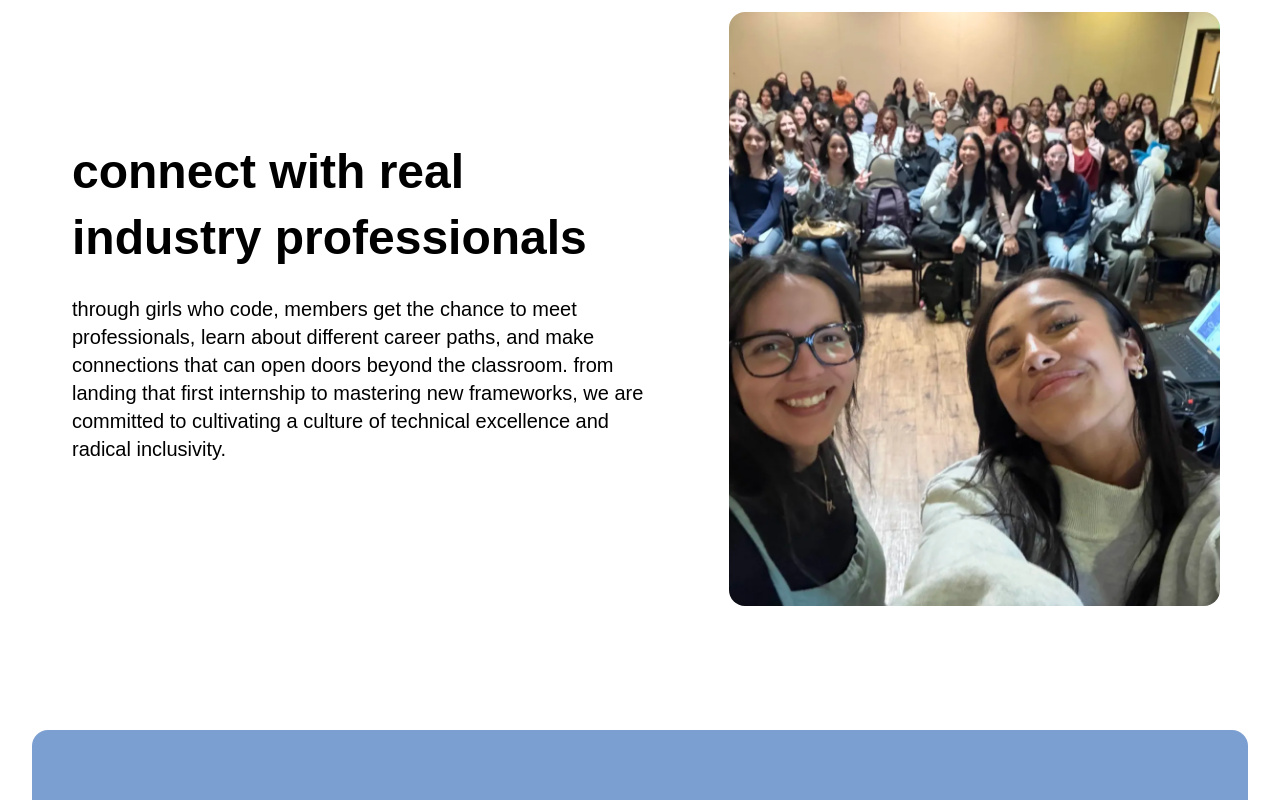
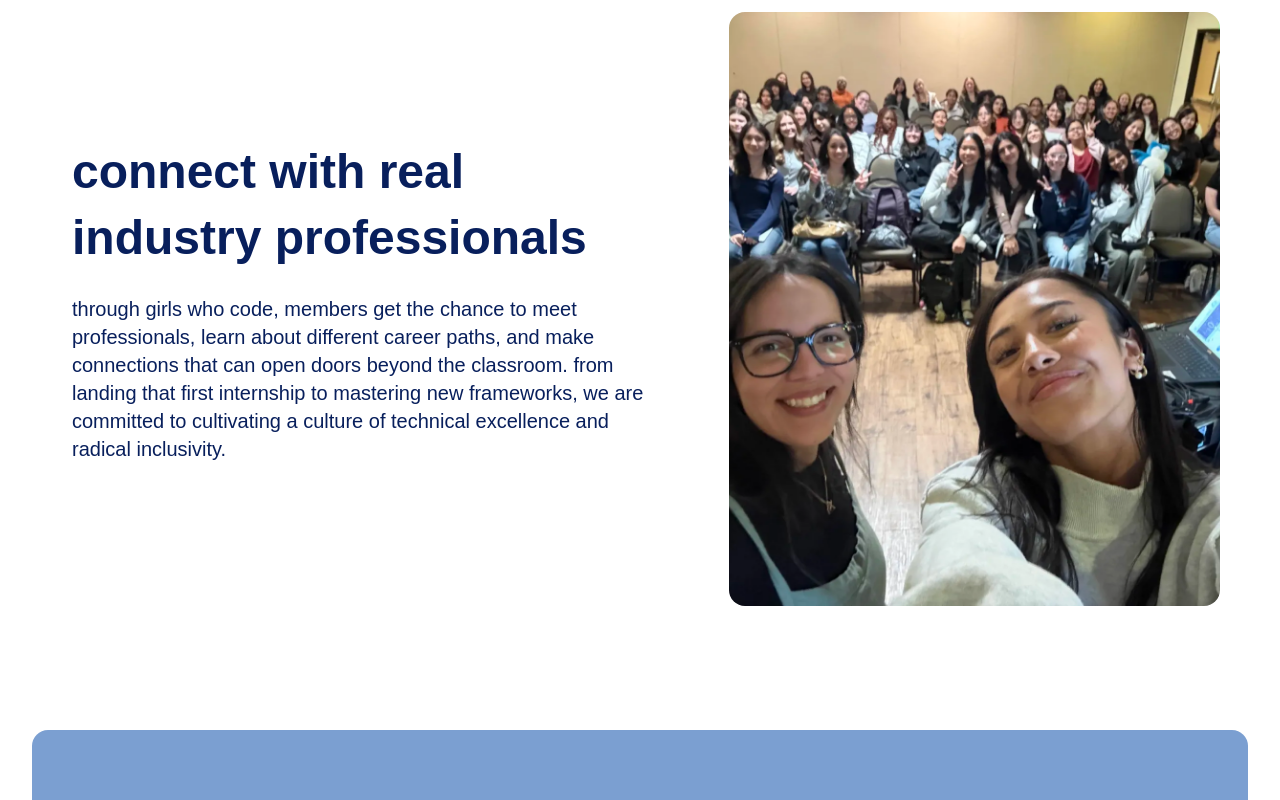
Before and after one commit to simone-c18/GWC_WebDev, a Next.js app: page / in a window 1280 px wide. Shown: the part 1660-2460 px from the top of the page. Built offline with nearby package versions, Linux system fonts and the light colour scheme; a web font is replaced by a local one.

Commit message:
fixed industry text color

```diff
--- a/components/landing/Industry.tsx
+++ b/components/landing/Industry.tsx
@@ -6,10 +6,10 @@ export default function Industry2() {
 
       {/* Text */}
       <div className="flex flex-col items-center md:items-start justify-center text-center md:text-left px-6 sm:px-8 md:px-10 py-10">
-        <h1 className="text-3xl sm:text-4xl md:text-5xl text-blue font-semibold leading-snug mb-6">
+        <h1 className="text-3xl sm:text-4xl md:text-5xl text-gwc-darkblue font-semibold leading-snug mb-6">
           connect with real industry professionals
         </h1>
-        <p className="text-base md:text-lg lg:text-xl text-blue mb-4">
+        <p className="text-base md:text-lg lg:text-xl text-gwc-darkblue mb-4">
           through girls who code, members get the
           chance to meet professionals, learn about different career paths, and
           make connections that can open doors beyond the classroom.
```
